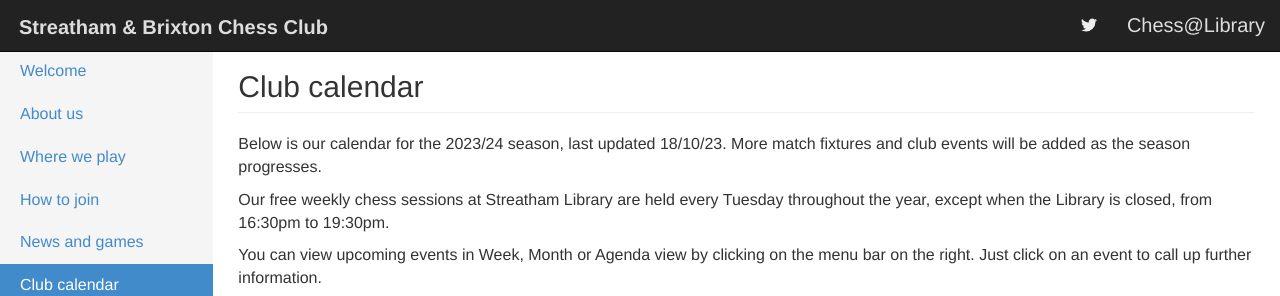
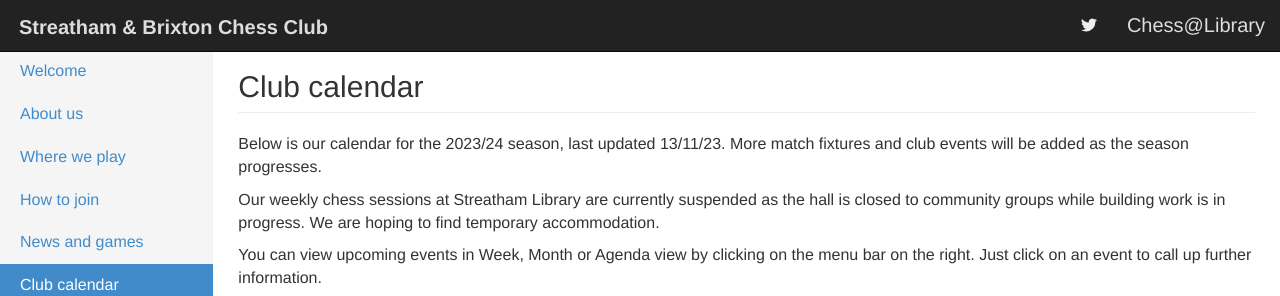
Before and after one commit to streathamchess/streathamchess.github.io, a Jekyll site: the page built from calendar/index.md, in a window 1280 px wide and 1048 px high, cut to the strip 0-296 px from the top of the window. Built offline with Jekyll 4.4.1, drawn with Linux system fonts in a browser that asks for light colours; a script that is not in the unit is left out.

Commit message:
Update index.md

```diff
--- a/calendar/index.md
+++ b/calendar/index.md
@@ -6,9 +6,9 @@ jq_disable: false
 
 
 
-Below is our calendar for the 2023/24 season, last updated 18/10/23. More match fixtures and club events will be added as the season progresses.
+Below is our calendar for the 2023/24 season, last updated 13/11/23. More match fixtures and club events will be added as the season progresses.
 
-Our free weekly chess sessions at Streatham Library are held every Tuesday throughout the year, except when the Library is closed, from 16:30pm to 19:30pm.
+Our weekly chess sessions at Streatham Library are currently suspended as the hall is closed to community groups while building work is in progress. We are hoping to find temporary accommodation.
 
 You can view upcoming events in Week, Month or Agenda view by clicking on the menu bar on the right. Just click on an event to call up further information.
 
```
